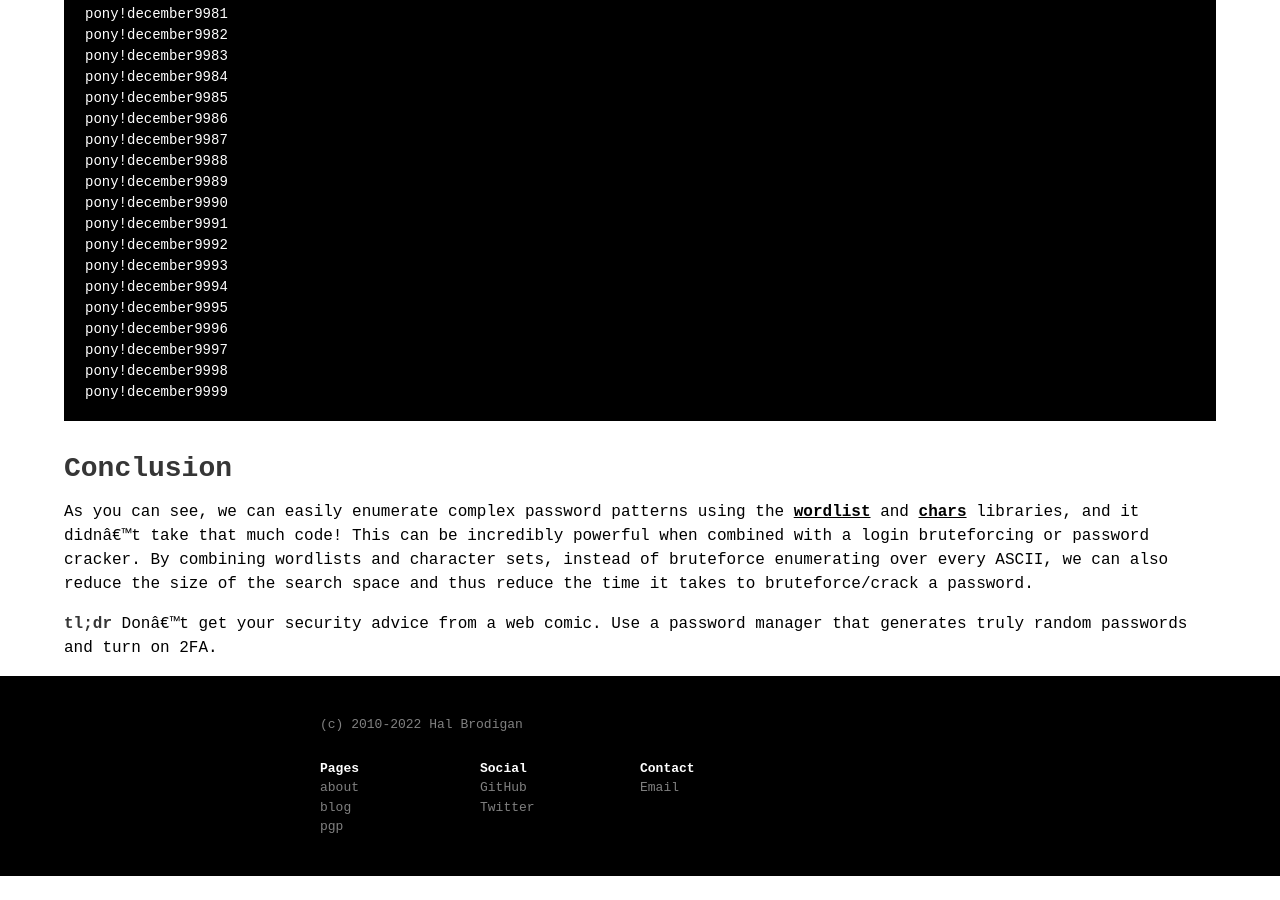
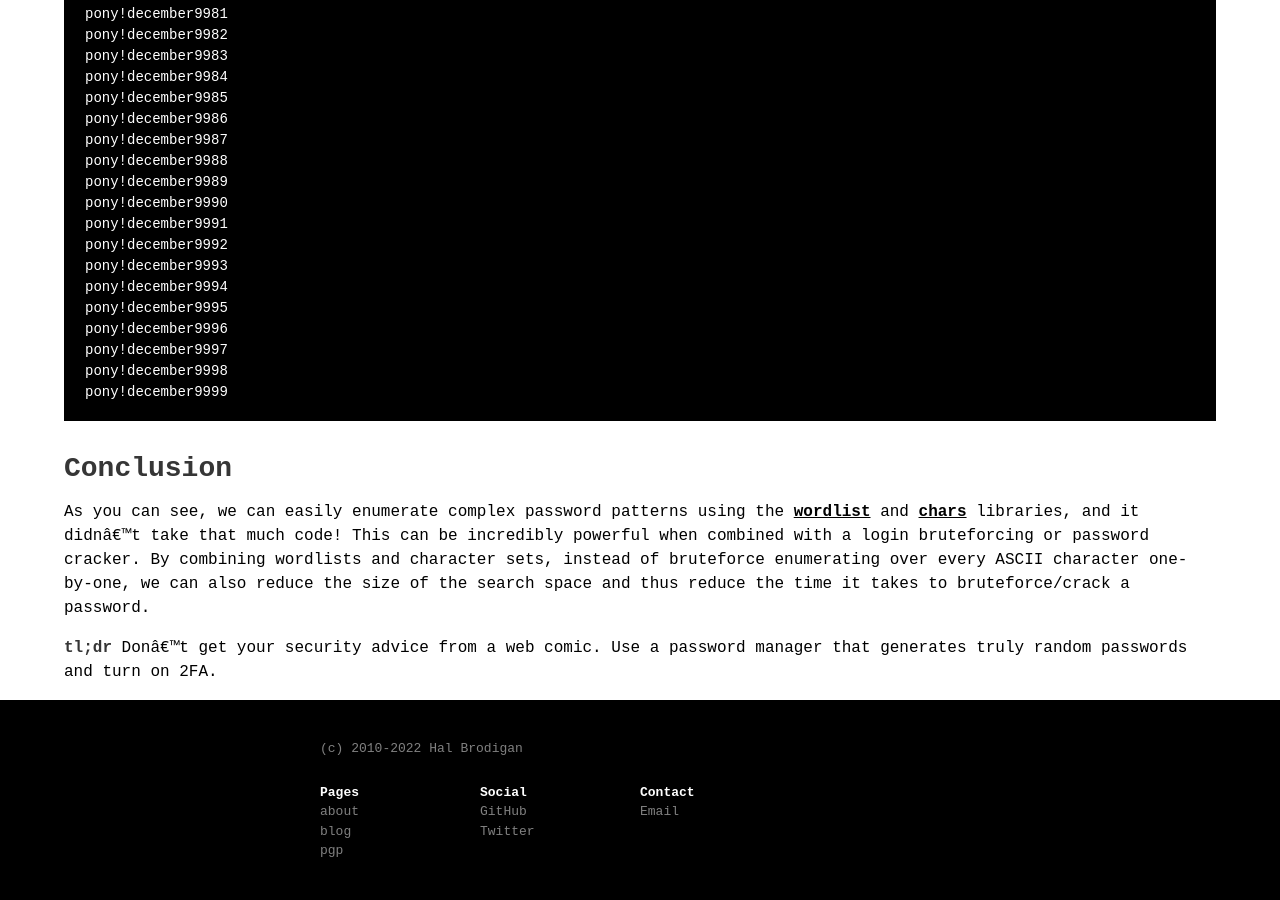
Before and after one commit to postmodern/postmodern.github.io, a Jekyll site: the page built from blog/_posts/2022-01-23-enumerating-xkcd-style-passwords-with-ruby.md, in a window 1280 px wide and 900 px high, scrolled down 4007 px. Built offline with Jekyll 4.4.1, drawn with Linux system fonts in a browser that asks for light colours; before the commit the page ends 4883 px from its top, so only the background shows below that.

Commit message:
Wording.

```diff
--- a/blog/_posts/2022-01-23-enumerating-xkcd-style-passwords-with-ruby.md
+++ b/blog/_posts/2022-01-23-enumerating-xkcd-style-passwords-with-ruby.md
@@ -215,8 +215,9 @@ As you can see, we can easily enumerate complex password patterns using the
 [wordlist] and [chars] libraries, and it didn't take that much code! This can
 be incredibly powerful when combined with a login bruteforcing or password
 cracker. By combining wordlists and character sets, instead of bruteforce
-enumerating over every ASCII, we can also reduce the size of the search space
-and thus reduce the time it takes to bruteforce/crack a password.
+enumerating over every ASCII character one-by-one, we can also reduce the size
+of the search space and thus reduce the time it takes to bruteforce/crack a
+password.
 
 **tl;dr** Don't get your security advice from a web comic. Use a password
 manager that generates truly random passwords and turn on 2FA.
```
